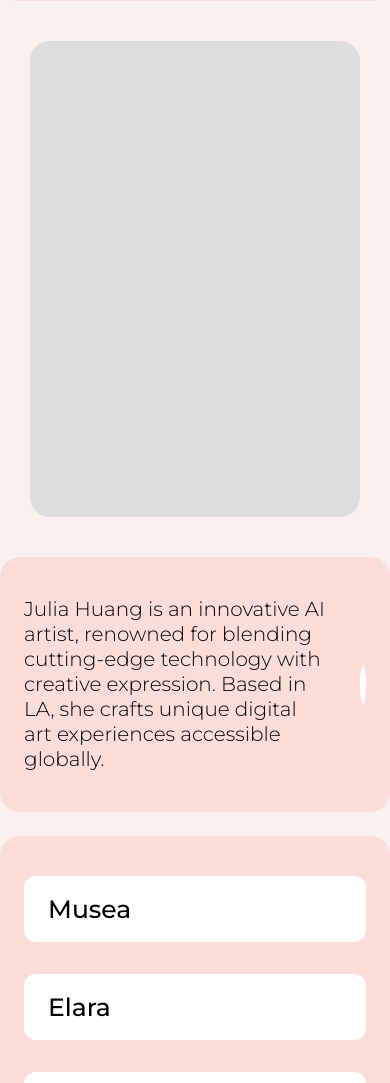
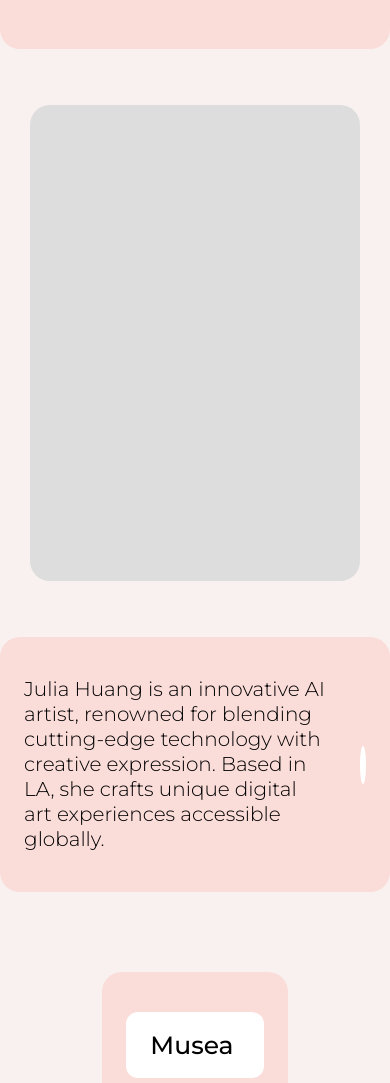
Before and after one commit to ygworld0826/bentolio-portfolio-web, a plain HTML site: page index.html in a window 390 px wide. Shown: the part 520-1603 px from the top of the page. Drawn offline with Linux system fonts and the light colour scheme.

Commit message:
피그마와 유사한 3단 그리드 레이아웃 및 반응형 개선

```diff
--- a/style.css
+++ b/style.css
@@ -28,6 +28,16 @@ body {
   font-size: 16px;
   text-transform: uppercase;
 }
+main {
+  max-width: 1440px;
+  margin: 0 auto;
+  display: grid;
+  grid-template-columns: 1fr 330px 1fr;
+  grid-template-rows: auto;
+  gap: 32px;
+  padding: 24px 0;
+  box-sizing: border-box;
+}
 .slogan-intro {
   background: #FADCD9;
   border-radius: 20px;
@@ -36,6 +46,7 @@ body {
   max-width: 600px;
   text-align: left;
   position: relative;
+  grid-column: 1 / 2;
 }
 .slogan-intro h1 {
   font-size: 2.5rem;
@@ -52,7 +63,9 @@ body {
 .portrait {
   display: flex;
   justify-content: center;
-  margin: 40px 0;
+  align-items: center;
+  grid-column: 2 / 3;
+  grid-row: 1 / 5;
 }
 .portrait-img {
   width: 330px; height: 476px;
@@ -68,6 +81,7 @@ body {
   display: flex;
   align-items: center;
   gap: 32px;
+  grid-column: 3 / 4;
 }
 .about-desc {
   font-size: 20px;
@@ -88,6 +102,7 @@ body {
   display: flex;
   flex-direction: column;
   gap: 24px;
+  grid-column: 1 / 2;
 }
 .work-item {
   font-size: 25px;
@@ -103,6 +118,7 @@ body {
   margin: 24px auto;
   padding: 40px 24px;
   max-width: 600px;
+  grid-column: 3 / 4;
 }
 .contact h2 {
   font-size: 2rem;
@@ -128,6 +144,7 @@ body {
   display: flex;
   justify-content: space-between;
   align-items: center;
+  grid-column: 1 / 4;
 }
 .social-link {
   color: #000;
@@ -136,3 +153,15 @@ body {
   font-weight: 300;
   text-transform: uppercase;
 }
+@media (max-width: 1200px) {
+  main {
+    grid-template-columns: 1fr;
+  }
+  .slogan-intro, .about, .work, .contact, .socials {
+    grid-column: 1 / 2 !important;
+  }
+  .portrait {
+    grid-column: 1 / 2 !important;
+    grid-row: auto;
+  }
+}
```
